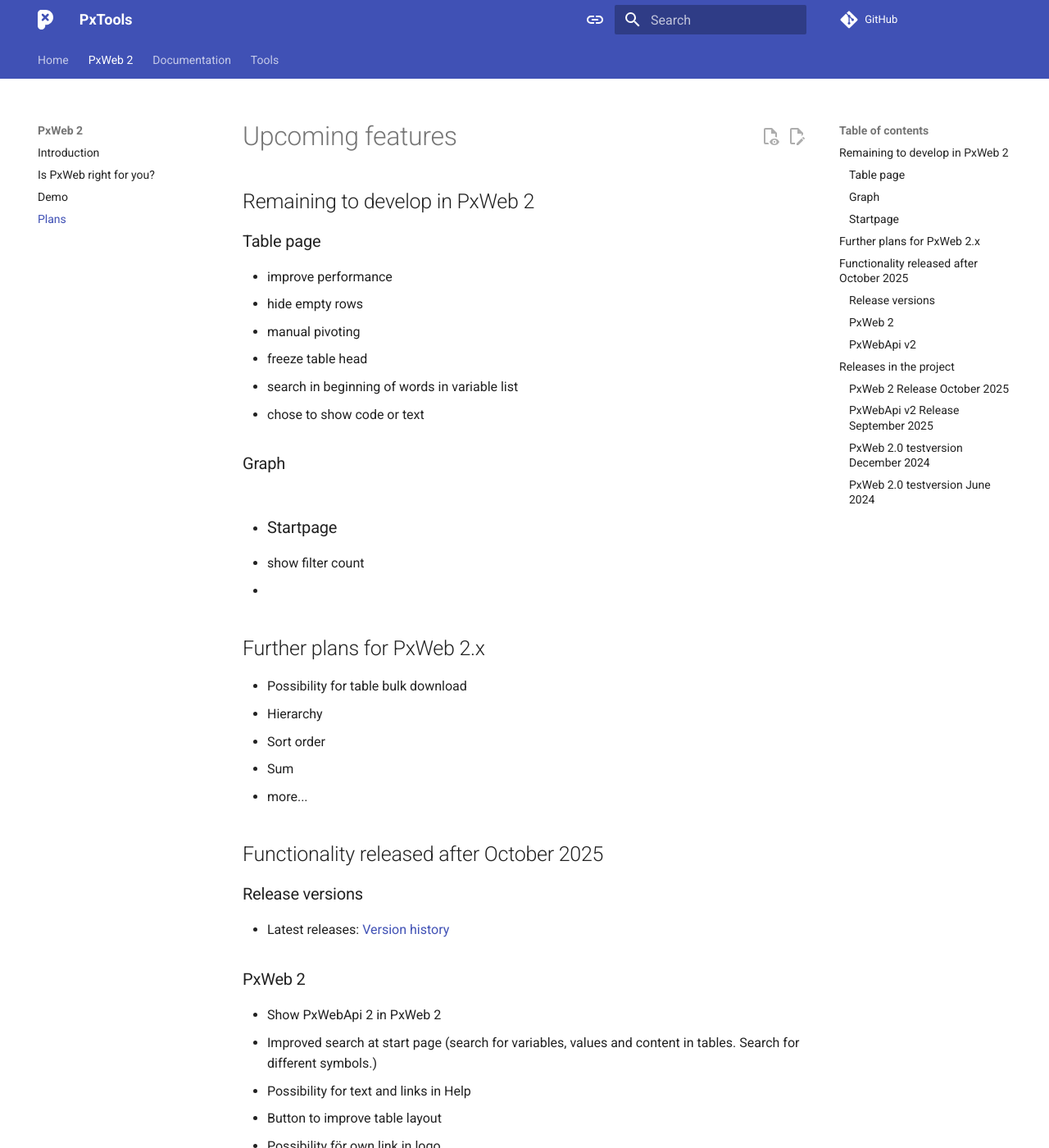
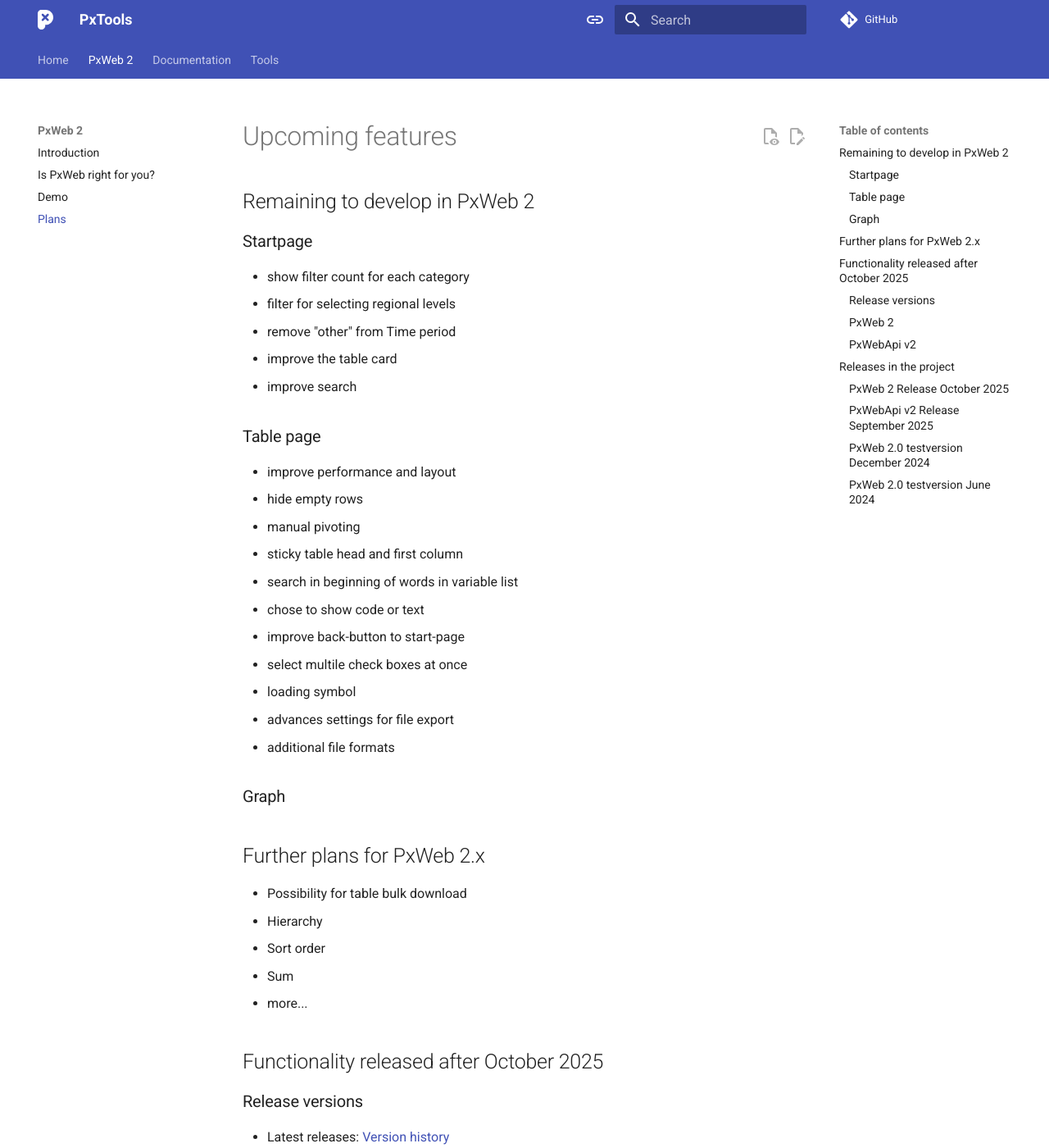
Before and after one commit to PxTools/pxtools.github.io, an MkDocs documentation site: the page built from docs/PxWeb2/project/plans.md, in a window 1280 px wide and 1400 px high. Shown: the whole window at 82% size. Built offline with MkDocs 1.6.1 and Material for MkDocs 9.7.7, drawn with Linux system fonts in a browser that asks for light colours; comment, search, counter and statistics services are not loaded.

Commit message:
Update plans.md

```diff
--- a/docs/PxWeb2/project/plans.md
+++ b/docs/PxWeb2/project/plans.md
@@ -2,17 +2,26 @@
 
 ## Remaining to develop in PxWeb 2
 
-###Table page
-  - improve performance
+### Startpage
+  - show filter count for each category
+  - filter for selecting regional levels
+  - remove "other" from Time period
+  - improve the table card
+  - improve search
+
+### Table page
+  - improve performance and layout
   - hide empty rows
   - manual pivoting
-  - freeze table head
+  - sticky table head and first column
   - search in beginning of words in variable list
   - chose to show code or text
-###Graph
-- ###Startpage
-  - show filter count
--
+  - improve back-button to start-page
+  - select multile check boxes at once
+  - loading symbol
+  - advances settings for file export
+  - additional file formats
+### Graph
 
 ## Further plans for PxWeb 2.x
 
```
